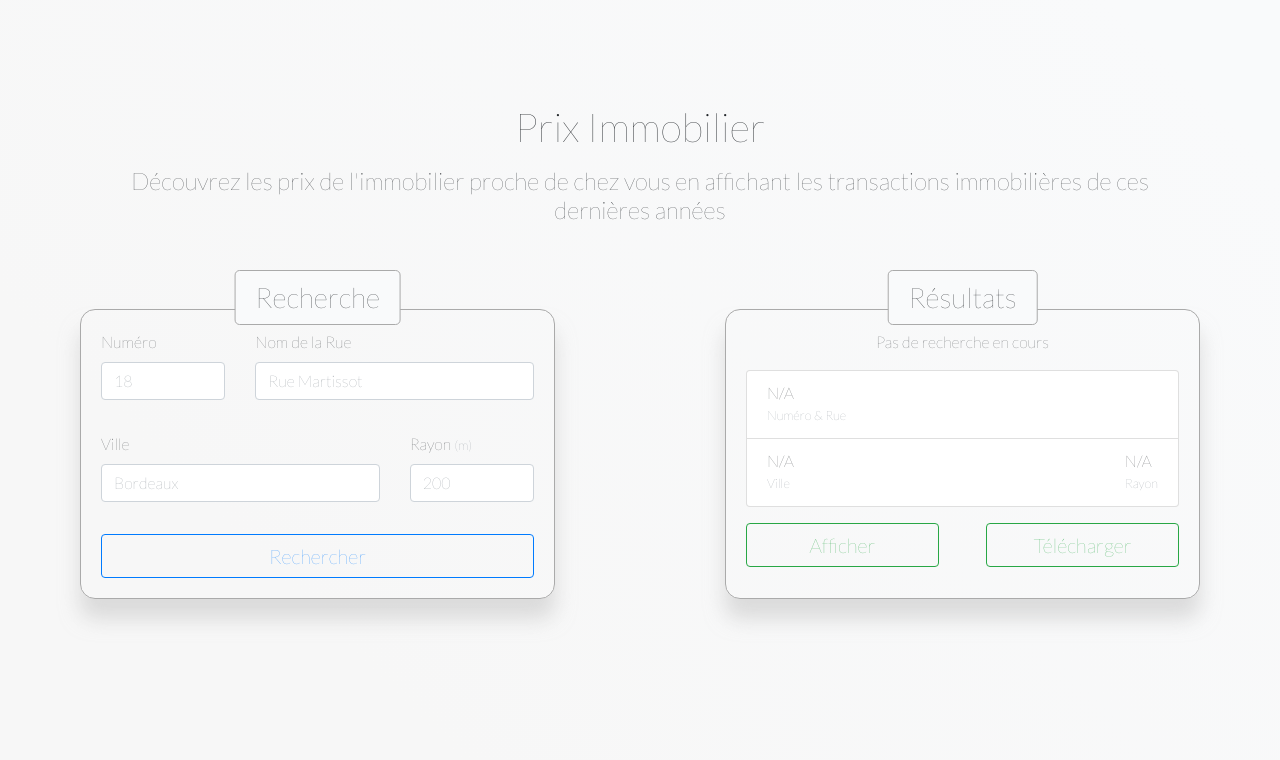
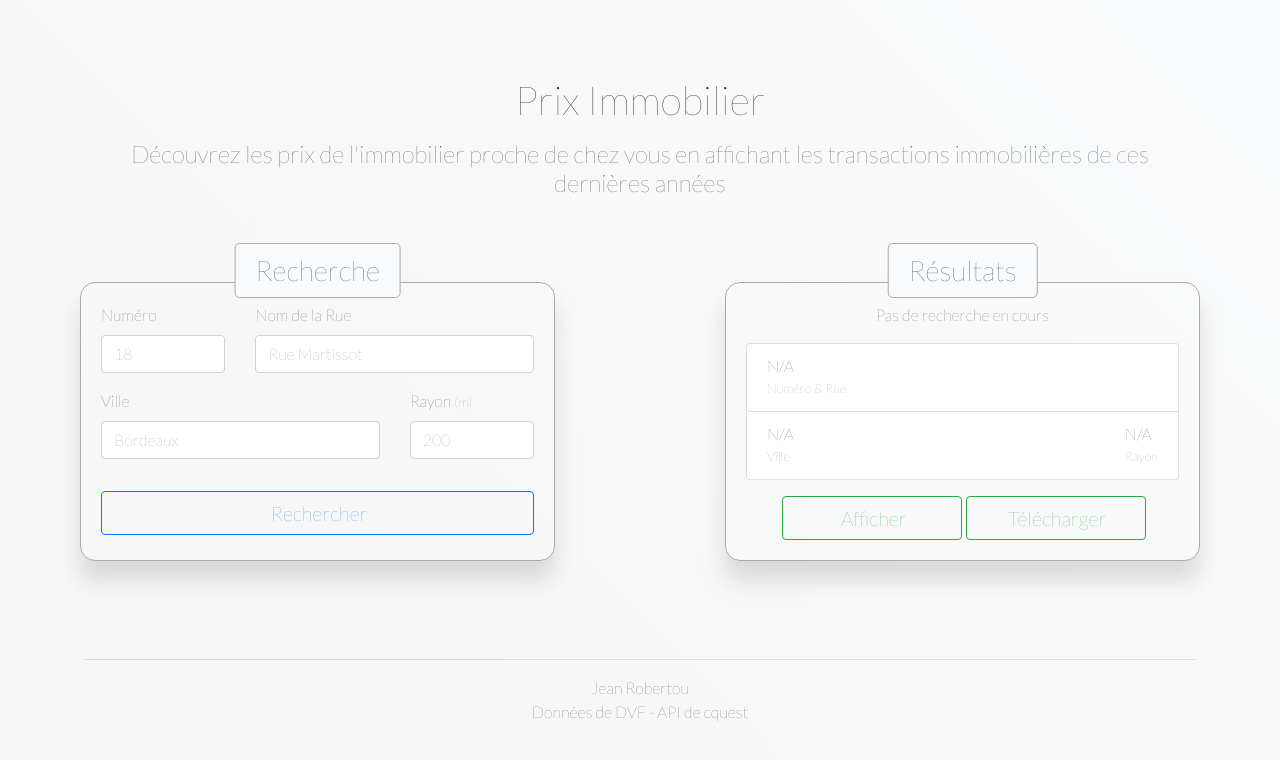
Before and after one commit to jean1591/prix-immobilier-france, a PHP site: page / in a window 1280 px wide. Shown: the top 760 px of the page. Run offline with PHP 8.4, Linux system fonts and the light colour scheme; some libraries are stand-ins or nearby versions.

Commit message:
Add footer / Jquery for dataTables / Improve responsive

```diff
--- a/index.html
+++ b/index.html
@@ -4,8 +4,16 @@
 <head>
   <meta charset="UTF-8">
   <meta name="viewport" content="width=device-width, initial-scale=1.0">
+
+  <!-- Bootstrap -->
   <link href="https://stackpath.bootstrapcdn.com/bootstrap/4.5.0/css/bootstrap.min.css" rel="stylesheet"
     integrity="sha384-9aIt2nRpC12Uk9gS9baDl411NQApFmC26EwAOH8WgZl5MYYxFfc+NcPb1dKGj7Sk" crossorigin="anonymous">
+
+  <!-- JQuery & DataTables -->
+  <script src="https://ajax.googleapis.com/ajax/libs/jquery/3.5.1/jquery.min.js"></script>
+  <link rel="stylesheet" href="https://cdn.datatables.net/1.10.21/css/jquery.dataTables.min.css">
+
+  <!-- Custom Styles -->
   <link rel="stylesheet" href="style.css">
   <title>Prix Immobilier</title>
 </head>
@@ -31,7 +39,7 @@
 
         <form>
 
-          <div class="row mb-3">
+          <div class="row">
             <div class="form-group col-md-4">
               <label>Numéro</label>
               <input id="street-nb" class="form-control" name="streetNb" placeholder="18" type="text" required />
@@ -85,11 +93,13 @@
           </ul>
         </div>
 
-        <div class="row justify-content-between">
-          <button class="btn btn-outline-success col-12 col-sm-12 col-md-5 col-lg-5 col-xl-5" id="display-btn"
-          type="button">Afficher</button>
-          <button class="btn btn-outline-success col-12 col-sm-12 col-md-5 col-lg-5 col-xl-5" id="download-btn"
-            type="button">Télécharger</button>
+        <div class="row">
+          <div class="button-row col-12">
+            <button class="btn btn-outline-success col-md-12 col-lg-5 offset-lg-1" id="display-btn"
+              type="button">Afficher</button>
+            <button class="btn btn-outline-success col-md-12 col-lg-5" id="download-btn"
+              type="button">Télécharger</button>
+          </div>
         </div>
       </div>
       <!-- END DOWNLOAD -->
@@ -99,15 +109,23 @@
 
     <!-- START ROW 2: DISPLAY -->
     <div class="row mb-3">
-      <table id="table-results" class="table table-striped table hover table-sm"></table>
+      <!-- <table id="table-results" class="table table-striped table-hover table-sm"></table> -->
+      <table id="table-results" class="table table-striped table-hover table-sm display"></table>
     </div>
 
+    <!-- START FOOTER -->
+    <footer>
+      <hr>
+      <p class="text-center">Jean Robertou</p>
+      <p class="text-center">Données de DVF - API de cquest</p>
+    </footer>
+    <!-- END FOOTER -->
 
   </div>
   <!-- END CONTAINER -->
 
   <script src="script.js"></script>
-
+  <script src="https://cdn.datatables.net/1.10.21/js/jquery.dataTables.min.js"></script>
 </body>
 
 </html>
--- a/script.js
+++ b/script.js
@@ -185,6 +185,7 @@ const createTableBody = () => {
 	});
 
 	tableResults.appendChild(tbody);
+	$("#table-results").DataTable();
 };
 
 // Display first 100 properties in table
@@ -202,7 +203,9 @@ submitBtn.addEventListener("click", async (e) => {
 
 	// Reset propertiesArr
 	propertiesArr = [];
-	tableResults.innerHTML = "";
+
+	// Reset tableResults
+	tableResults.innerHTML = `<table id="table-results"></table>`;
 
 	// Fetch properties
 	propertiesArr = await getProperties();
--- a/style.css
+++ b/style.css
@@ -26,10 +26,7 @@ body {
 
 .btn {
 	font-size: 20px;
-}
-
-.row > .btn {
-	margin: 0 15px 0 15px;
+	padding-left: 15px;
 }
 
 .btn:focus {
@@ -57,8 +54,22 @@ label > span {
 
 .list-group {
 	padding-left: 15px;
+	padding-right: 15px;
 }
 
 p {
 	margin: 0;
 }
+
+.dataTables_wrapper {
+	width: 100%;
+}
+
+label > input {
+	border-radius: 5px;
+}
+
+.dataTables_wrapper .dataTables_paginate .paginate_button.current,
+.dataTables_wrapper .dataTables_paginate .paginate_button.current:hover {
+	border-radius: 5px;
+}
```
